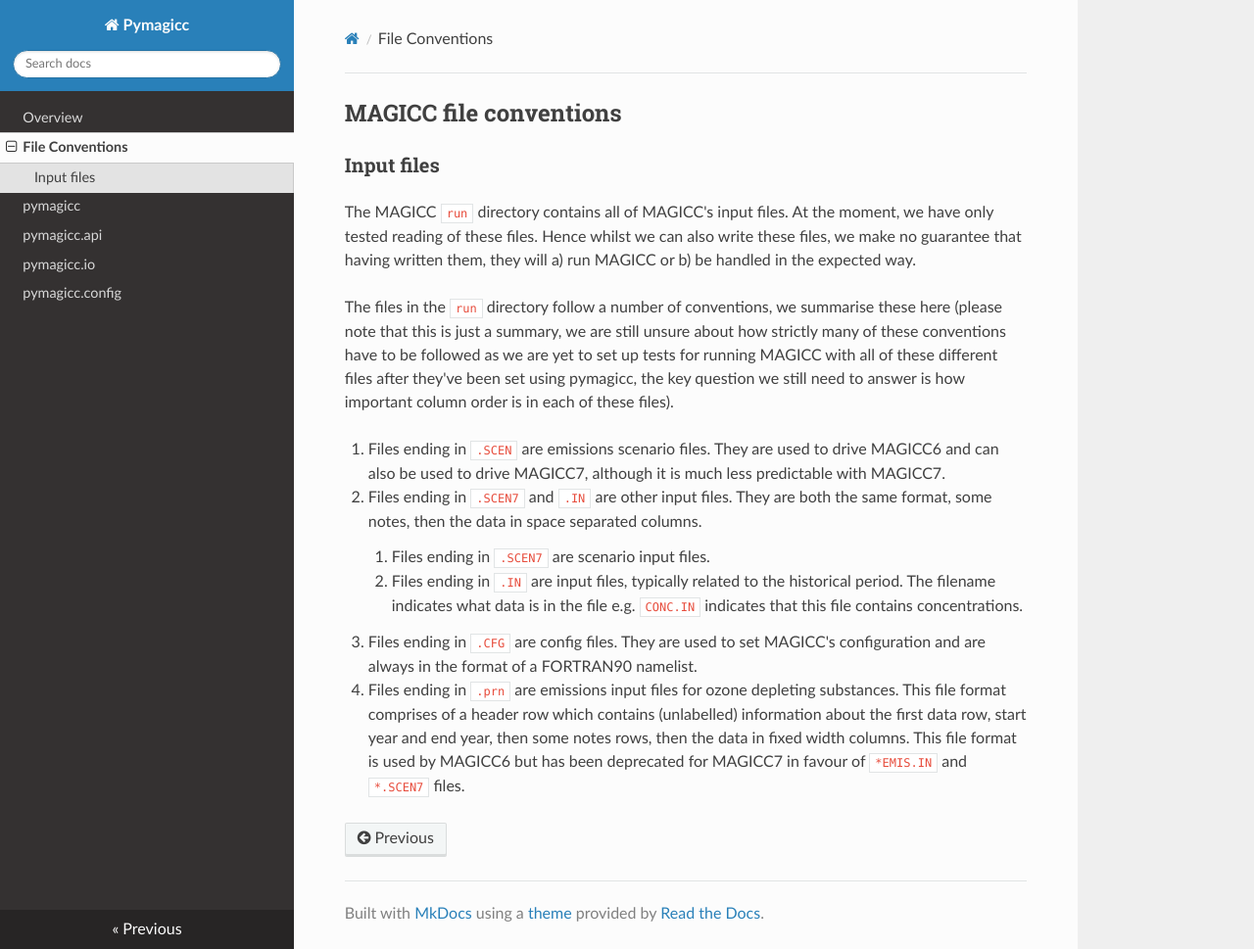
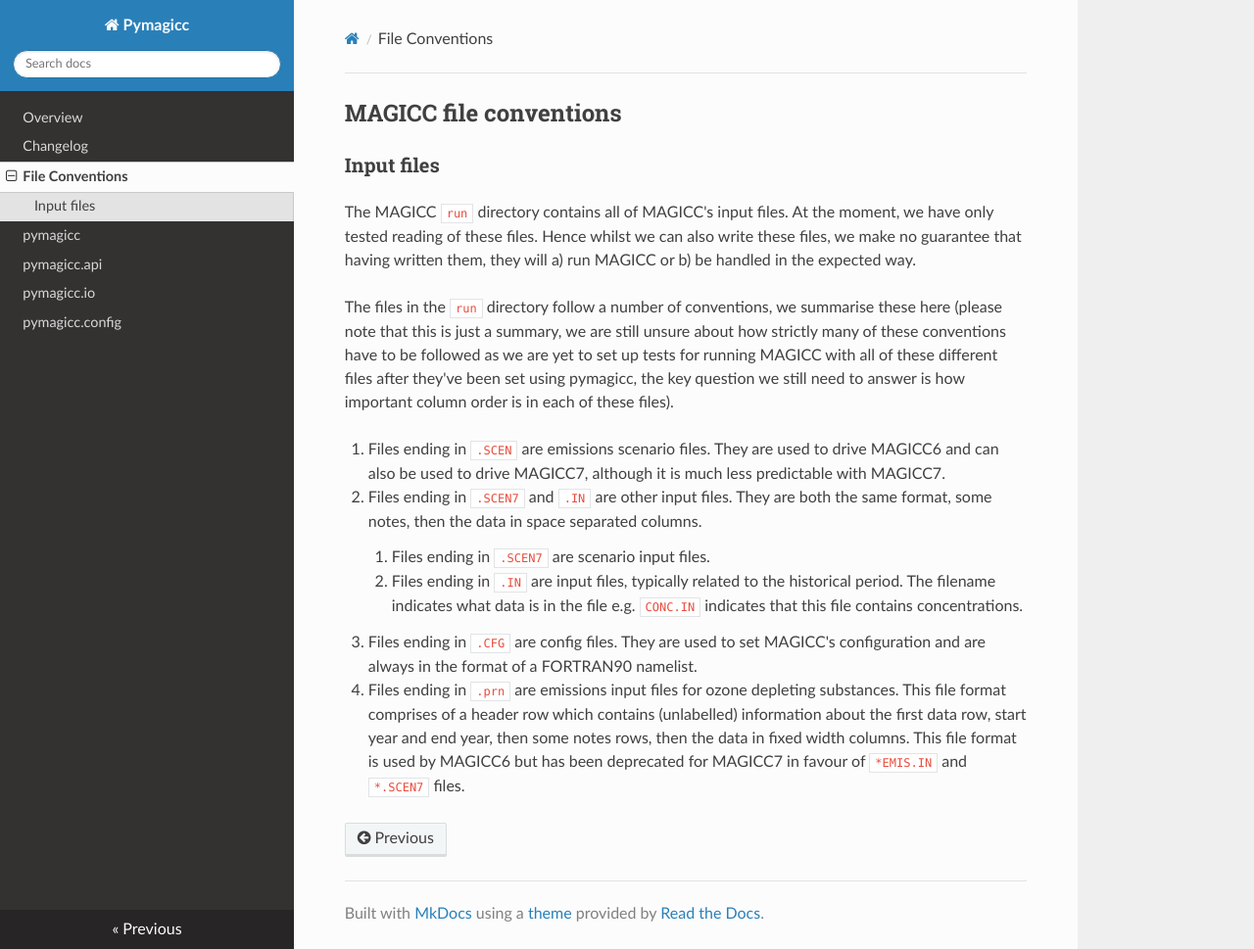
Before and after one commit to openscm/pymagicc, an MkDocs documentation site: the page built from docsrc/file_conventions.md, in a window 1280 px wide and 969 px high. Shown: the whole window at 98% size. Built offline with MkDocs 1.6.1, drawn with Linux system fonts in a browser that asks for light colours; nearby versions of some CDN libraries; old or Windows-style settings are respelled for this version of MkDocs.

Commit message:
Add changelog to rendered docs
Fixes a Mkdocs deprecation warning as well.

```diff
--- a/mkdocs.yml
+++ b/mkdocs.yml
@@ -1,8 +1,9 @@
 docs_dir: docsrc
 site_dir: docs
 site_name: Pymagicc
-pages:
+nav:
   - Overview: index.md
+  - Changelog: changelog.md
   - File Conventions: file_conventions.md
   - pymagicc: pymagicc.md
   - pymagicc.api: pymagicc.api.md
```
Also changed, not shown: docsrc/changelog.md (added, +1 -0 lines).
